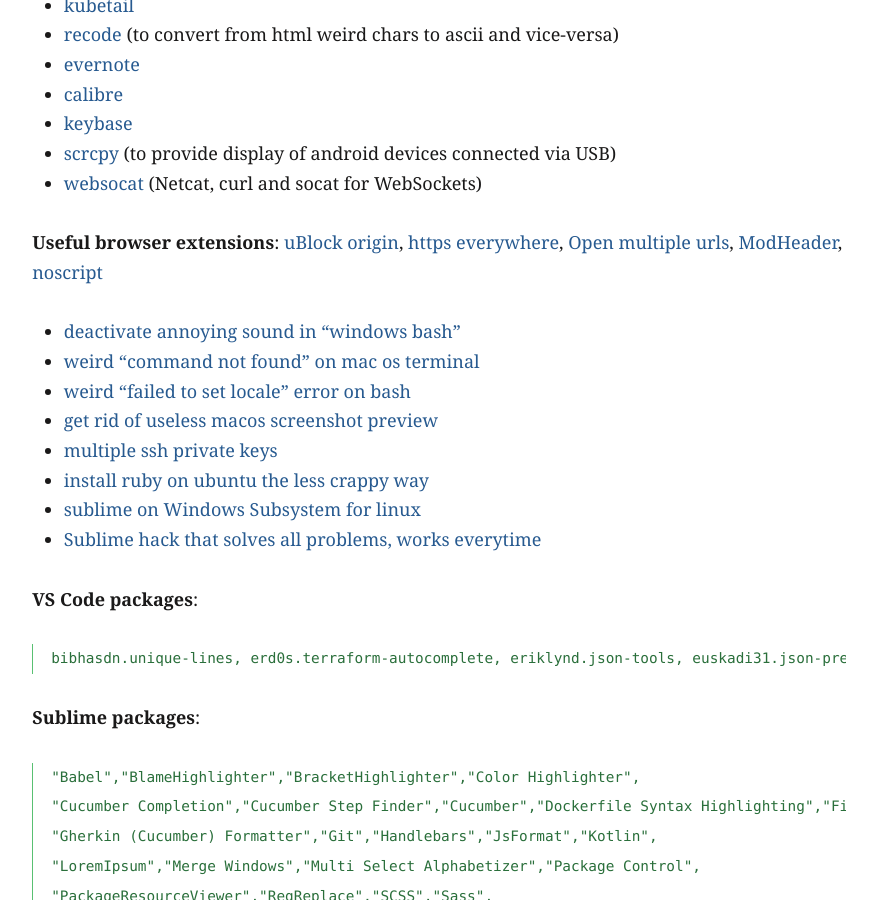
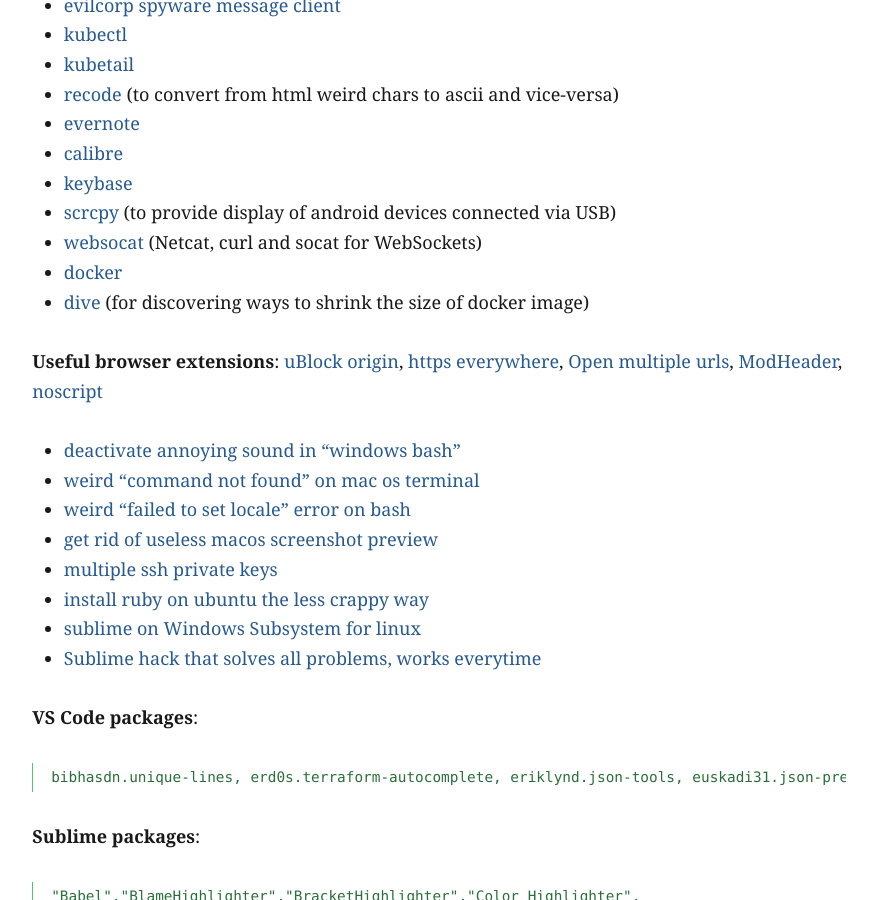
Before and after one commit to filfreire/filfreire.github.io, a Jekyll site: the page built from onboard.md, in a window 1280 px wide and 900 px high, scrolled down 1467 px. Shown: the whole window, without its empty margins (201-1078 px from the left). Built offline with Jekyll 4.4.1, drawn with Linux system fonts in a browser that asks for light colours.

Commit message:
update onboard

```diff
--- a/onboard.md
+++ b/onboard.md
@@ -48,6 +50,8 @@
 - [keybase](https://keybase.io/)
 - [scrcpy](https://github.com/Genymobile/scrcpy) (to provide display of android devices connected via USB)
 - [websocat](https://github.com/vi/websocat) (Netcat, curl and socat for WebSockets)
+- [docker](https://docs.docker.com/engine/install/)
+- [dive](https://github.com/wagoodman/dive) (for discovering ways to shrink the size of docker image)
 
 **Useful browser extensions**: [uBlock origin](https://github.com/gorhill/uBlock), [https everywhere](https://www.eff.org/https-everywhere), [Open multiple urls](https://chrome.google.com/webstore/detail/open-multiple-urls/oifijhaokejakekmnjmphonojcfkpbbh?hl=en), [ModHeader](https://chrome.google.com/webstore/detail/modheader/idgpnmonknjnojddfkpgkljpfnnfcklj), [noscript](https://noscript.net/)
 
```
Also changed, not shown: other parts of onboard.md (+2 -0 lines).
